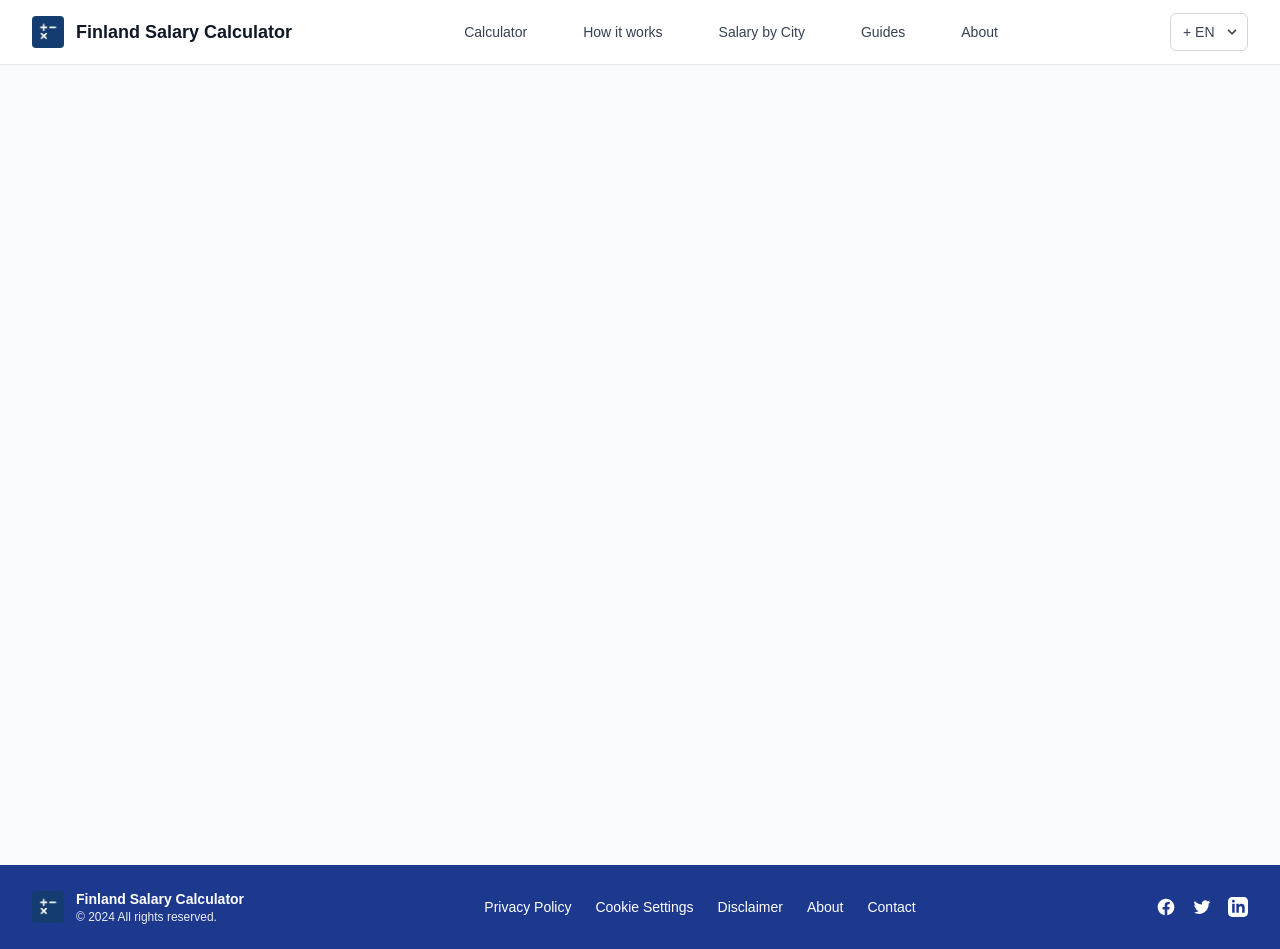
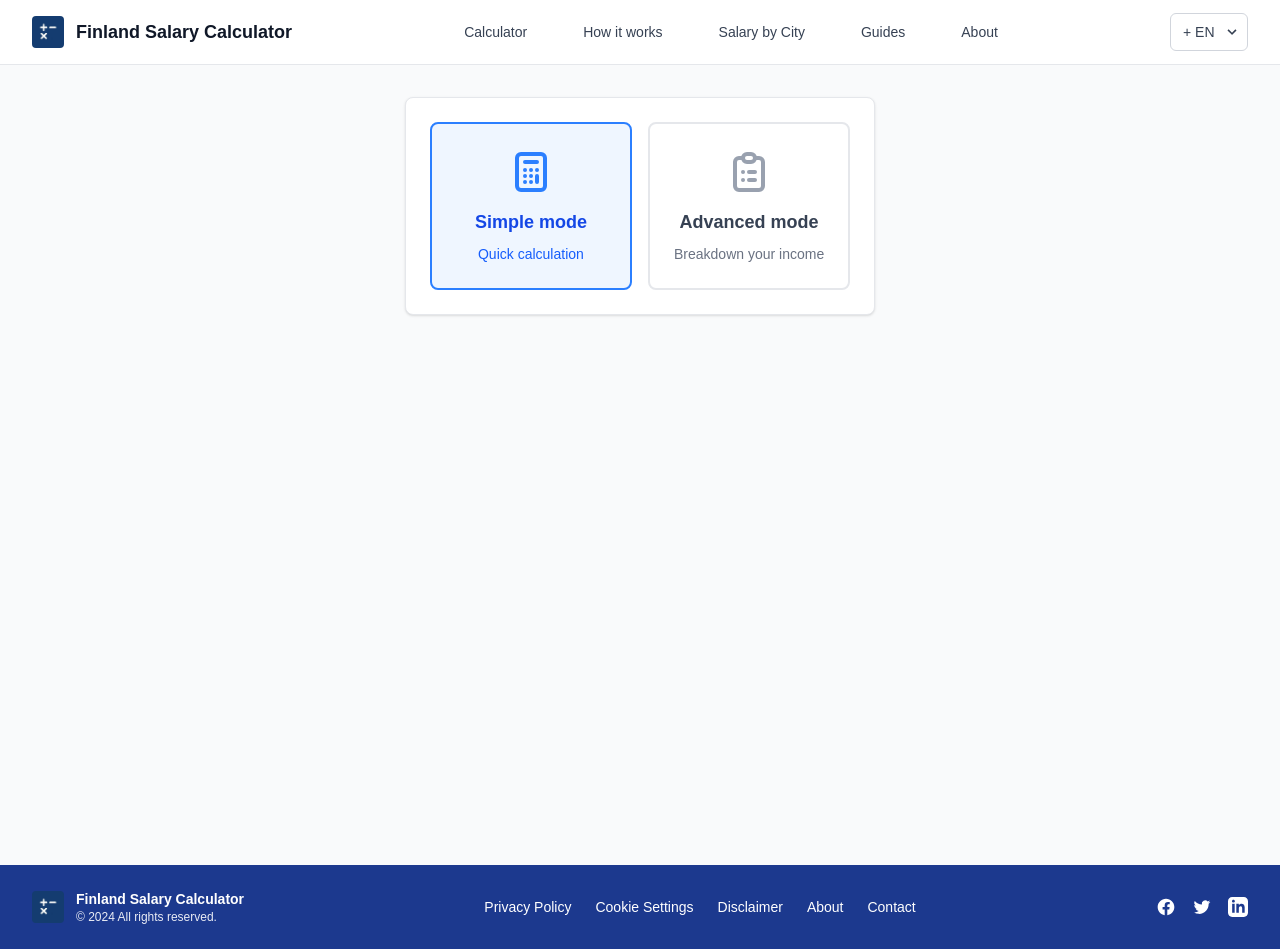
Before and after one commit to upekshapavani2003-maker/finland-salary-calculator, a Next.js app in the folder frontend/: page / in a window 1280 px wide. Built offline with nearby package versions, Linux system fonts and the light colour scheme.

Commit message:
minor changes

```diff
--- a/frontend/src/app/page.tsx
+++ b/frontend/src/app/page.tsx
@@ -1,10 +1,11 @@
+import ModeSelector from '@/components/ModeSelector';
+
 export default function Home() {
   return (
     <div className="min-h-screen bg-gray-50">
-      {/* Main content area between navigation bars */}
-      <div className="max-w-7xl mx-auto px-4 sm:px-6 lg:px-8 py-12">
-        <div className="text-center">
-        </div>
+      {/* Mode Selection Component - Left Aligned */}
+      <div className="flex justify-start">
+        <ModeSelector />
       </div>
     </div>
   );
--- /dev/null
+++ b/frontend/src/components/ModeSelector.tsx
@@ -0,0 +1,95 @@
+'use client';
+
+import { useState } from 'react';
+
+export default function ModeSelector() {
+  const [selectedMode, setSelectedMode] = useState<'simple' | 'advanced'>('simple');
+
+  return (
+    <div className="max-w-7xl mx-auto px-4 sm:px-6 lg:px-8 mt-8">
+      <div className="bg-white rounded-lg border border-gray-200 p-6 shadow-sm">
+        <div className="grid grid-cols-1 md:grid-cols-2 gap-4 w-full md:w-auto">
+          {/* Simple Mode Box */}
+          <div
+            onClick={() => setSelectedMode('simple')}
+            className={`border-2 rounded-lg p-6 cursor-pointer transition-all duration-200 ${
+              selectedMode === 'simple'
+                ? 'border-blue-500 bg-blue-50'
+                : 'border-gray-200 bg-white hover:border-gray-300'
+            }`}
+          >
+            <div className="text-center">
+              <div className="mb-3">
+                <svg
+                  className={`w-12 h-12 mx-auto ${
+                    selectedMode === 'simple' ? 'text-blue-500' : 'text-gray-400'
+                  }`}
+                  fill="none"
+                  stroke="currentColor"
+                  viewBox="0 0 24 24"
+                >
+                  <path
+                    strokeLinecap="round"
+                    strokeLinejoin="round"
+                    strokeWidth={2}
+                    d="M9 7h6m0 10v-3m-3 3h.01M9 17h.01M9 14h.01M12 14h.01M15 11h.01M12 11h.01M9 11h.01M7 21h10a2 2 0 002-2V5a2 2 0 00-2-2H7a2 2 0 00-2 2v14a2 2 0 002 2z"
+                  />
+                </svg>
+              </div>
+              <h3 className={`text-lg font-semibold mb-2 ${
+                selectedMode === 'simple' ? 'text-blue-700' : 'text-gray-700'
+              }`}>
+                Simple mode
+              </h3>
+              <p className={`text-sm ${
+                selectedMode === 'simple' ? 'text-blue-600' : 'text-gray-500'
+              }`}>
+                Quick calculation
+              </p>
+            </div>
+          </div>
+
+          {/* Advanced Mode Box */}
+          <div
+            onClick={() => setSelectedMode('advanced')}
+            className={`border-2 rounded-lg p-6 cursor-pointer transition-all duration-200 ${
+              selectedMode === 'advanced'
+                ? 'border-blue-500 bg-blue-50'
+                : 'border-gray-200 bg-white hover:border-gray-300'
+            }`}
+          >
+            <div className="text-center">
+              <div className="mb-3">
+                <svg
+                  className={`w-12 h-12 mx-auto ${
+                    selectedMode === 'advanced' ? 'text-blue-500' : 'text-gray-400'
+                  }`}
+                  fill="none"
+                  stroke="currentColor"
+                  viewBox="0 0 24 24"
+                >
+                  <path
+                    strokeLinecap="round"
+                    strokeLinejoin="round"
+                    strokeWidth={2}
+                    d="M9 5H7a2 2 0 00-2 2v12a2 2 0 002 2h10a2 2 0 002-2V7a2 2 0 00-2-2h-2M9 5a2 2 0 002 2h2a2 2 0 002-2M9 5a2 2 0 012-2h2a2 2 0 012 2m-3 7h3m-3 4h3m-6-4h.01M9 16h.01"
+                  />
+                </svg>
+              </div>
+              <h3 className={`text-lg font-semibold mb-2 ${
+                selectedMode === 'advanced' ? 'text-blue-700' : 'text-gray-700'
+              }`}>
+                Advanced mode
+              </h3>
+              <p className={`text-sm ${
+                selectedMode === 'advanced' ? 'text-blue-600' : 'text-gray-500'
+              }`}>
+                Breakdown your income
+              </p>
+            </div>
+          </div>
+        </div>
+      </div>
+    </div>
+  );
+}
```
Also changed, not shown: frontend/public/assets/calculator-icon.svg (added).
